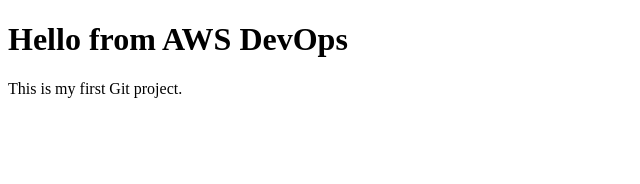
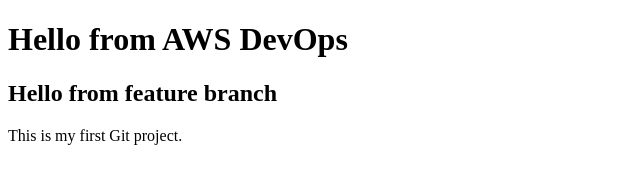
Before and after one commit to Adarshshriram/dev_project4, a plain HTML site: page index.html in a window 1280 px wide. Shown: the whole page, without its empty margins (0-640 px from the left). Drawn offline with Linux system fonts and the light colour scheme.

Commit message:
Added hello heading in feature branch

```diff
--- a/index.html
+++ b/index.html
@@ -5,6 +5,7 @@
 </head>
 <body>
     <h1>Hello from AWS DevOps</h1>
+    <h2>Hello from feature branch</h2>
     <p>This is my first Git project.</p>
 </body>
 </html>
```
